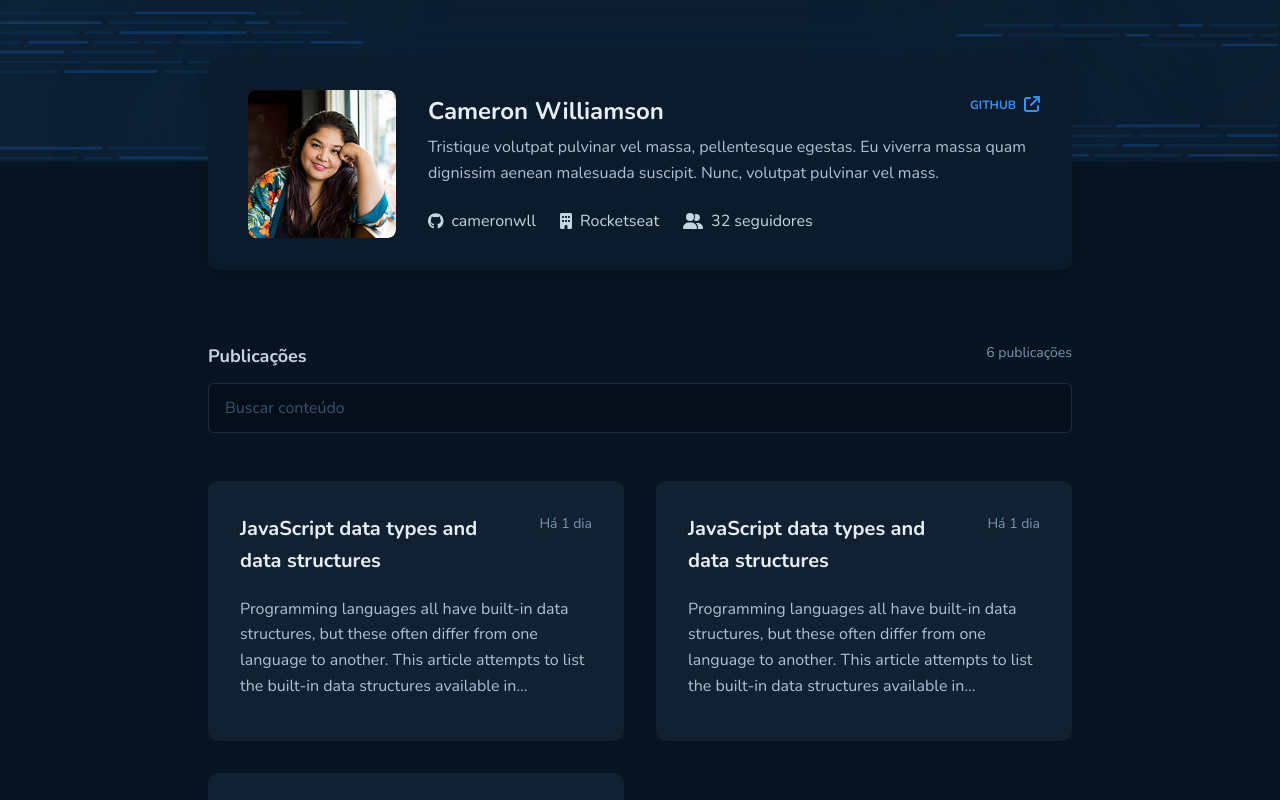
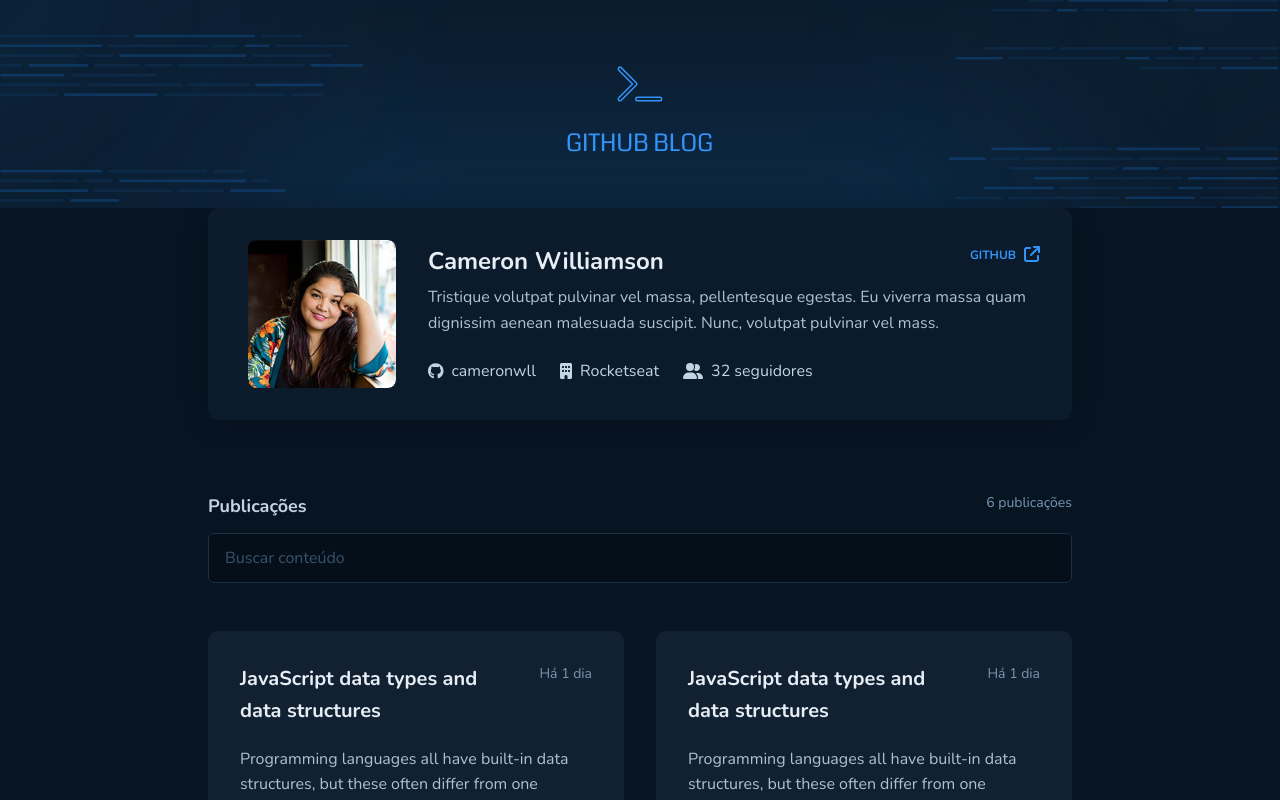
Before and after one commit to loressl/challenge-github-blog, a React (Vite) app: page / in a window 1280 px wide. Shown: the top 800 px of the page. Built offline with nearby package versions, Linux system fonts and the light colour scheme.

Commit message:
refactor: ajuste no css da log

```diff
--- a/src/components/Header/styles.ts
+++ b/src/components/Header/styles.ts
@@ -13,5 +13,6 @@ export const HeaderContainer = styled.header`
     img {
         height: fit-content;
         margin-top: 4rem;
+        margin-bottom: 2.875rem;
     }
 `
--- a/src/components/Profile/styles.ts
+++ b/src/components/Profile/styles.ts
@@ -8,7 +8,7 @@ export const ProfileContainer = styled.div`
     width: 54rem;
     height: 13.25rem;
     background: ${(props) => props.theme["base-profile"]};
-    margin-top: calc(0px - 13rem/2);
+    //margin-top: calc(0px - 13rem/2);
 
     box-shadow: 0px 2px 28px rgba(0, 0, 0, 0.2);
     border-radius: 0.625rem;
```
